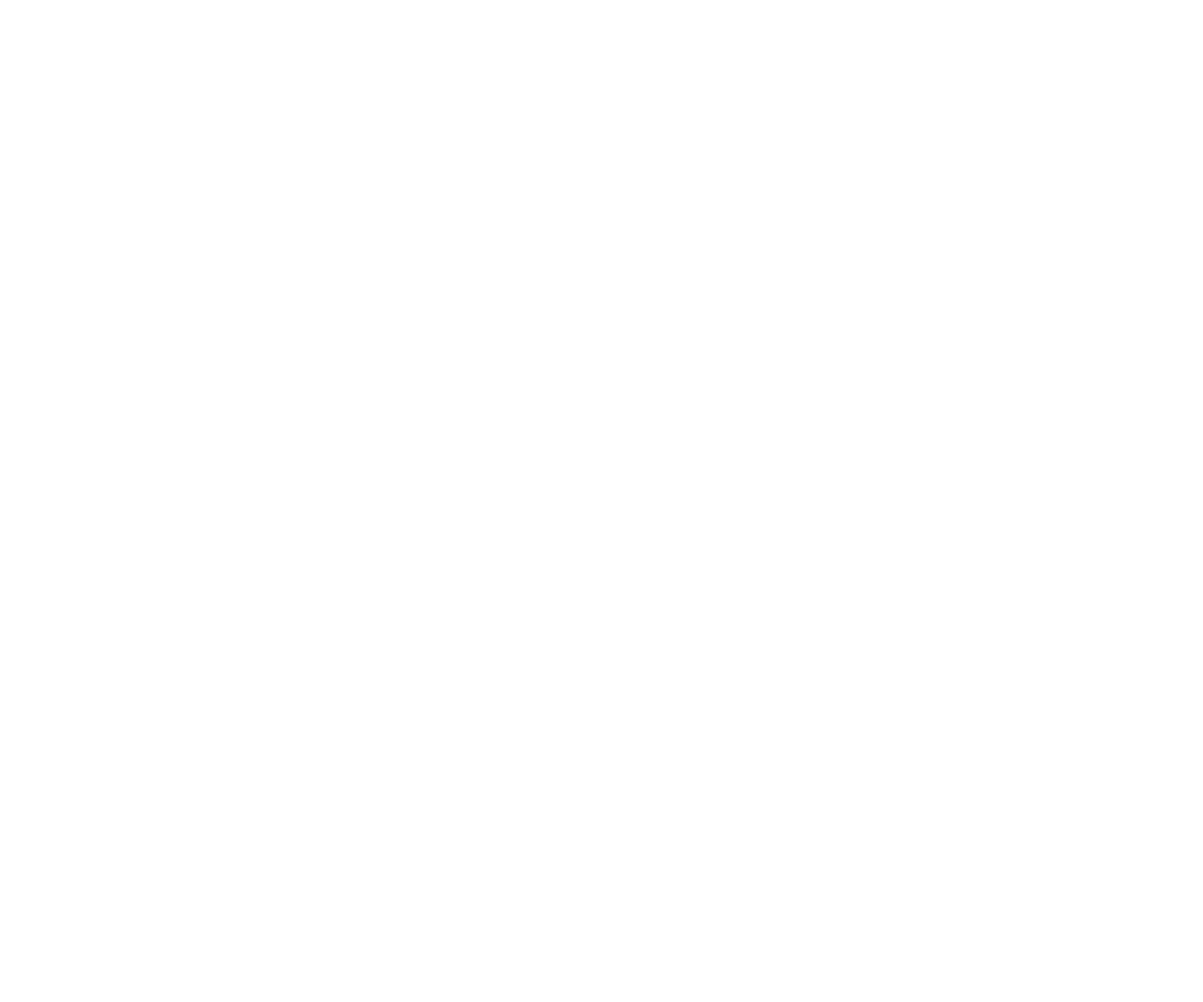
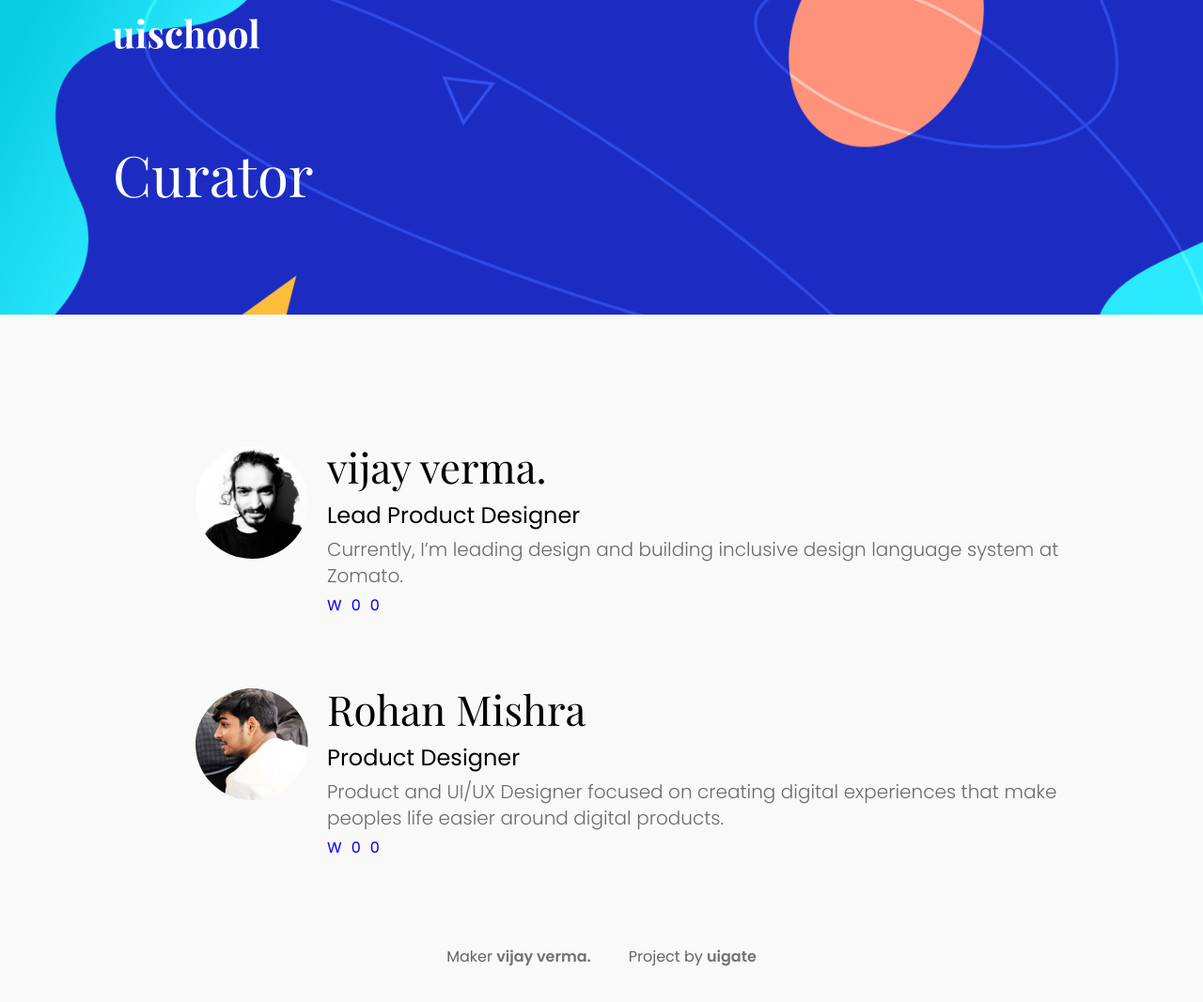
Before and after one commit to realvjy/uischool, a Gatsby site: page /curator in a window 1280 px wide. Before the commit this address had no page. Shown: the whole page at 94% size. Before the commit the page ends 800 px from the top, so only its background shows below. Built offline with nearby package versions, Linux system fonts and the light colour scheme; Gatsby itself is replaced by a stand-in of ours; a web font is replaced by a local one.

Commit message:
added curator page

```diff
--- a/src/components/layout.js
+++ b/src/components/layout.js
@@ -32,7 +32,6 @@ class Layout extends React.Component {
     }
     return (
       <div>
-        <header>{header}</header>
         <main>{children}</main>
         <footer>
         <div className="container footer">
--- a/src/components/layout.scss
+++ b/src/components/layout.scss
@@ -92,7 +92,7 @@ body, html{
 .hero_details{
   text-align: center;
   padding-top: 100px;
-  padding-bottom: 100px;
+  padding-bottom: 80px;
   @media (max-width: $mobile-landscape){
     padding-top: 50px;
     padding-bottom: 50px;
@@ -114,6 +114,15 @@ body, html{
   .form{
     margin-top: 20px;
     color: $pink;
+    font-size: 32px;
+  }
+  a{
+    padding: 10px 20px;
+    display: inline-block;
+    color: $white;
+    border: 1px solid $white;
+    border-radius: 12px;
+    margin-top: 30px;
   }
 }
 .featured_section{
@@ -245,3 +254,83 @@ body, html{
     }
   }
 }
+
+.s_logo{
+  padding-top: 20px;
+  a{
+    display: block;
+    img{
+      height: 32px;
+    }
+  }
+}
+.curator_head{
+  padding-top: 100px;
+  h1{
+    color: $white;
+    font-size: 60px;
+    font-family: $playfair;
+  }
+}
+
+
+.curators_section{
+  .curators_list{
+    margin-top: 140px;
+    .curator_box{
+      display: flex;
+      flex-direction: row;
+      @media (max-width: $mobile-landscape){
+        flex-direction: column;
+      }
+      .media{
+        width: 20%;
+        text-align: right;
+        @media (max-width: $mobile-landscape){
+          width: 100%;
+          text-align: left;
+        }
+        img{
+          width: 120px;
+          border-radius: 50%;
+        }
+      }
+      .content_wrapper{
+        width: 80%;
+        @media (max-width: $mobile-landscape){
+          width: 100%;
+        }
+        .content{
+          padding: 0 20px;
+          margin-bottom: 80px;
+          .meta_info{
+            h2{
+              font-size: 44px;
+              font-family: $playfair;
+              margin-bottom: 18px;
+            }
+            h3{
+              font-size: 24px;
+              margin-bottom:10px;
+            }
+            p{
+              font-size: 20px;
+              line-height: 28px;
+              color: $oho-grey;
+              font-weight: 200;
+              margin-bottom: 10px;
+            }
+          }
+          .social{
+            ul{
+              >li{
+                display: inline-block;
+                margin-right: 10px;
+              }
+            }
+          }
+        }
+      }
+    }
+  }
+}
--- /dev/null
+++ b/src/pages/curator.js
@@ -0,0 +1,88 @@
+import React from "react"
+import { Link, useStaticQuery, graphql } from "gatsby"
+
+import Layout from "../components/layout"
+import SEO from "../components/seo"
+
+class BlogIndex extends React.Component {
+  render() {
+    const { data } = this.props
+    const siteTitle = data.site.siteMetadata.title
+    return (
+      <Layout location={this.props.location} title={siteTitle}>
+        <SEO title="All posts" />
+        <header className="hero_section">
+        <div className="container s_logo">
+          <a href="/"><img src="uis.svg"/></a>
+        </div>
+        <div className="container">
+          <div className="curator_head">
+            <h1>Curator</h1>
+          </div>
+        </div>
+        </header>
+        <section className="curators_section">
+          <div className="container">
+            <div className="curators_list">
+              <div className="curator_box">
+                <div className="media">
+                  <img src="vjy.jpeg"/>
+                </div>
+                <div className="content_wrapper">
+                  <div className="content">
+                    <div className="meta_info">
+                    <h2>vijay verma.</h2>
+                    <h3>Lead Product Designer</h3>
+                    <p>Currently, I’m leading design and building inclusive design language system at Zomato.</p>
+                    </div>
+                    <div className="social">
+                      <ul>
+                        <li><a href="https://vijayverma.co">W</a></li>
+                        <li><a href="https://vijayverma.co">0</a></li>
+                        <li><a href="https://vijayverma.co">0</a></li>
+                      </ul>
+                    </div>
+                  </div>
+                </div>
+              </div>
+              <div className="curator_box">
+                <div className="media">
+                  <img src="rohan.png"/>
+                </div>
+                <div className="content_wrapper">
+                  <div className="content">
+                    <div className="meta_info">
+                    <h2>Rohan Mishra</h2>
+                    <h3>Product Designer</h3>
+                    <p>Product and UI/UX Designer focused on creating digital experiences that make peoples life easier around digital products.</p>
+                    </div>
+                    <div className="social">
+                      <ul>
+                        <li><a href="https://rohanmishra.design">W</a></li>
+                        <li><a href="https://rohanmishra.design">0</a></li>
+                        <li><a href="https://rohanmishra.design">0</a></li>
+                      </ul>
+                    </div>
+                  </div>
+                </div>
+              </div>
+
+            </div>
+          </div>
+        </section>
+      </Layout>
+    )
+  }
+}
+
+export default BlogIndex
+
+export const pageQuery = graphql`
+  query {
+    site {
+      siteMetadata {
+        title
+      }
+    }
+  }
+`
--- a/src/pages/index.js
+++ b/src/pages/index.js
@@ -19,7 +19,8 @@ class BlogIndex extends React.Component {
             <img src="/logo.svg"/>
             <h1>We are creating the next generation designers</h1>
             <div className="form">
-              Comming Soon
+              <h3>Comming Soon</h3>
+              <a href="/curator">Curator List</a>
             </div>
           </div>
         </div>
```
Also changed, not shown: static/dribbble.svg (added), static/insta.svg (added), static/rohan.png (added), static/twitter.svg (added), static/uis.svg (added), static/vjy.jpeg (added), 1 other file.
